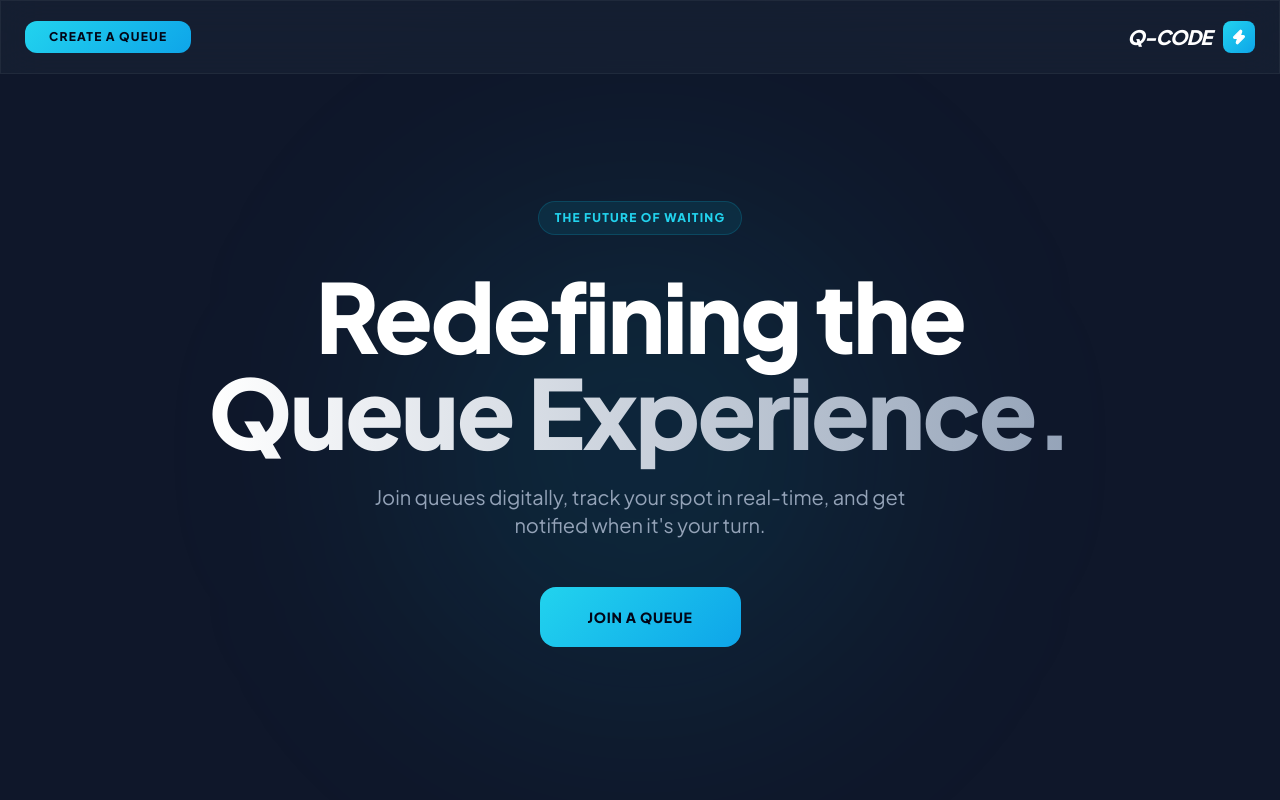
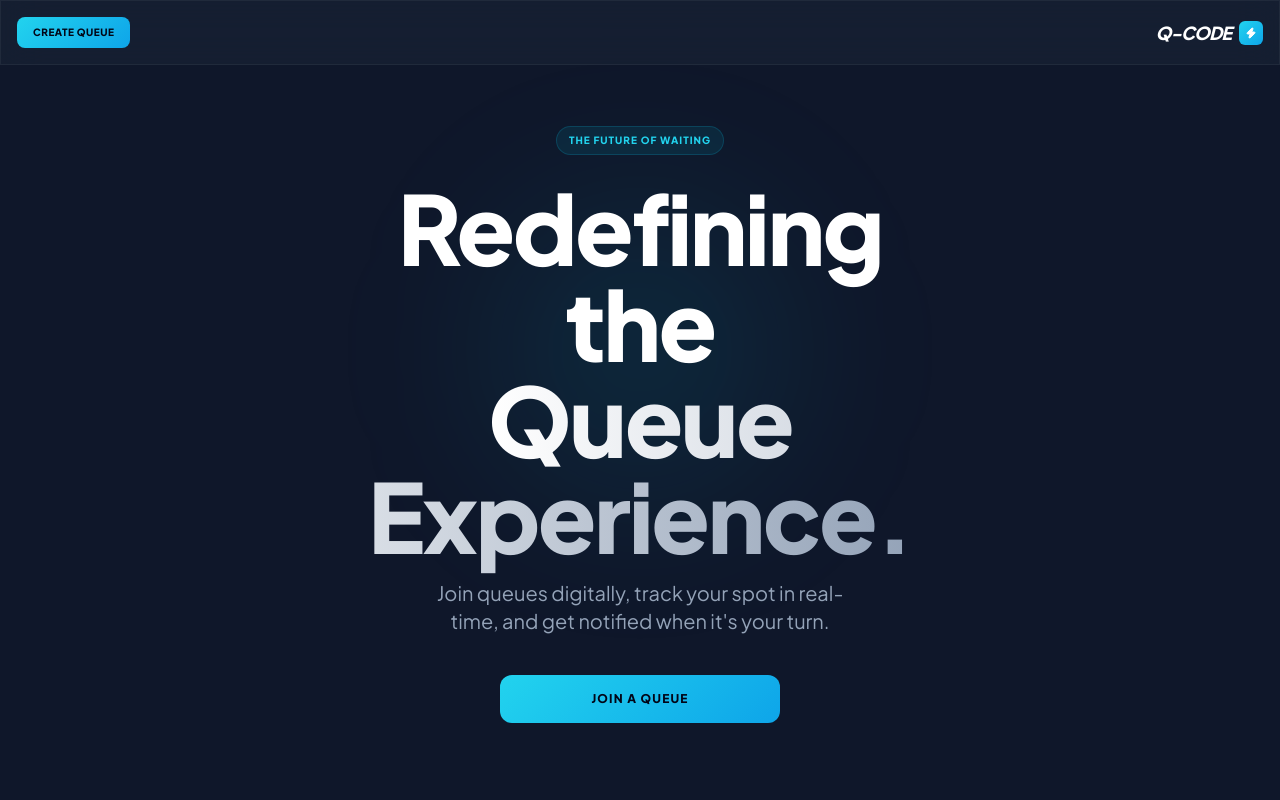
Before and after one commit to aremuelerepa-netizen/Q-code, a Flask app: page / in a window 1280 px wide. Run offline with Flask 3, Linux system fonts and the light colour scheme; some libraries are stand-ins or nearby versions.

Commit message:
Update index.html

```diff
--- a/Queue Code/templates/index.html
+++ b/Queue Code/templates/index.html
@@ -2,95 +2,102 @@
 <html lang="en">
 <head>
     <meta charset="UTF-8">
-    <meta name="viewport" content="width=device-width, initial-scale=1.0">
+    <meta name="viewport" content="width=device-width, initial-scale=1.0, maximum-scale=1.0, user-scalable=no">
     <title>Q-CODE | Premium Queue Management</title>
     <script src="https://cdn.tailwindcss.com"></script>
     <script src="https://unpkg.com/lucide@latest"></script>
     <link href="https://fonts.googleapis.com/css2?family=Plus+Jakarta+Sans:wght@300;400;600;800&display=swap" rel="stylesheet">
     <style>
-        body { font-family: 'Plus Jakarta Sans', sans-serif; background-color: #0f172a; color: white; overflow-x: hidden; }
+        body { font-family: 'Plus Jakarta Sans', sans-serif; background-color: #0f172a; color: white; overflow-x: hidden; width: 100%; }
         .glass { background: rgba(30, 41, 59, 0.45); backdrop-filter: blur(20px); border: 1px solid rgba(255,255,255,0.08); }
         .btn-cyan { background: linear-gradient(135deg, #22d3ee 0%, #0ea5e9 100%); transition: all 0.4s cubic-bezier(0.4, 0, 0.2, 1); }
-        .btn-cyan:hover { box-shadow: 0 0 30px rgba(34, 211, 238, 0.4); transform: translateY(-2px); }
         .text-gradient { background: linear-gradient(to right, #fff, #94a3b8); -webkit-background-clip: text; -webkit-text-fill-color: transparent; }
         @keyframes fadeIn { from { opacity: 0; transform: translateY(10px); } to { opacity: 1; transform: translateY(0); } }
         .animate-fade { animation: fadeIn 0.8s ease-out forwards; }
+        /* Prevent horizontal scroll on mobile */
+        html, body { position: relative; overflow-x: hidden; }
     </style>
 </head>
 <body class="min-h-screen bg-[#0f172a]">
 
-    <div id="notifyModal" class="fixed inset-0 z-[200] flex items-center justify-center bg-slate-950/80 backdrop-blur-sm hidden">
-        <div class="glass p-8 rounded-[24px] max-w-sm w-full text-center border-white/10">
+    <div id="notifyModal" class="fixed inset-0 z-[200] flex items-center justify-center bg-slate-950/80 backdrop-blur-sm hidden p-4">
+        <div class="glass p-6 rounded-[24px] w-full max-w-xs text-center border-white/10">
             <div id="notifyIcon" class="mb-4 flex justify-center text-cyan-400"></div>
-            <h3 id="notifyTitle" class="text-xl font-bold mb-2">Notification</h3>
-            <p id="notifyMsg" class="text-slate-400 text-sm mb-6"></p>
-            <button onclick="closeNotify()" class="w-full py-3 btn-cyan text-slate-950 font-bold rounded-xl uppercase text-xs tracking-widest">Acknowledge</button>
+            <h3 id="notifyTitle" class="text-lg font-bold mb-2">Notification</h3>
+            <p id="notifyMsg" class="text-slate-400 text-xs mb-6 px-2"></p>
+            <button onclick="closeNotify()" class="w-full py-3 btn-cyan text-slate-950 font-bold rounded-xl uppercase text-[10px] tracking-widest">Acknowledge</button>
         </div>
     </div>
 
-    <nav class="fixed top-0 w-full z-50 px-6 py-5 flex items-center justify-between glass border-b border-white/5">
-        <div class="flex items-center gap-8">
-            <a href="/login" class="btn-cyan px-6 py-2 rounded-xl text-slate-950 font-bold text-xs uppercase tracking-widest">Create a Queue</a>
-        </div>
-        <div class="flex items-center gap-3">
-            <span class="text-xl font-black tracking-tighter uppercase italic">Q-CODE</span>
-            <div class="w-8 h-8 btn-cyan rounded-lg flex items-center justify-center">
-                <i data-lucide="zap" class="w-4 h-4 text-white fill-current"></i>
+    <nav class="fixed top-0 w-full z-50 px-4 py-4 flex items-center justify-between glass border-b border-white/5">
+        <a href="/login" class="btn-cyan px-4 py-2 rounded-lg text-slate-950 font-bold text-[10px] uppercase tracking-wider">Create Queue</a>
+        <div class="flex items-center gap-2">
+            <span class="text-lg font-black tracking-tighter uppercase italic">Q-CODE</span>
+            <div class="w-6 h-6 btn-cyan rounded-md flex items-center justify-center">
+                <i data-lucide="zap" class="w-3 h-3 text-white fill-current"></i>
             </div>
         </div>
     </nav>
 
-    <main class="relative pt-32 pb-20 px-6 flex flex-col items-center justify-center text-center min-h-screen">
-        <div class="absolute top-1/4 left-1/2 -translate-x-1/2 w-[500px] h-[500px] bg-cyan-500/10 blur-[120px] rounded-full -z-10"></div>
-        <div class="animate-fade flex flex-col items-center justify-center text-center">
-            <span class="px-4 py-2 rounded-full bg-cyan-500/10 border border-cyan-500/20 text-cyan-400 text-xs font-bold uppercase tracking-widest mb-8 inline-block mx-auto">The Future of Waiting</span>
-            <h1 class="text-6xl md:text-8xl font-black tracking-tight mb-6 text-center">Redefining the <br><span class="text-gradient">Queue Experience.</span></h1>
-            <p class="max-w-xl mx-auto text-slate-400 text-lg md:text-xl leading-relaxed mb-12 text-center">Join queues digitally, track your spot in real-time, and get notified when it's your turn.</p>
-            <div class="flex justify-center">
-                <button onclick="openModal('join')" class="btn-cyan px-12 py-5 rounded-2xl text-slate-950 font-extrabold text-sm uppercase tracking-wider">Join a Queue</button>
-            </div>
+    <main class="relative pt-24 pb-12 px-4 flex flex-col items-center justify-center text-center min-h-screen">
+        <div class="absolute top-1/4 left-1/2 -translate-x-1/2 w-[300px] h-[300px] bg-cyan-500/10 blur-[80px] rounded-full -z-10"></div>
+
+        <div class="animate-fade flex flex-col items-center w-full max-w-md">
+            <span class="px-3 py-1.5 rounded-full bg-cyan-500/10 border border-cyan-500/20 text-cyan-400 text-[10px] font-bold uppercase tracking-widest mb-6 inline-block">The Future of Waiting</span>
+
+            <h1 class="text-4xl md:text-8xl font-black tracking-tight mb-4 leading-[1.1]">
+                Redefining the <br><span class="text-gradient">Queue Experience.</span>
+            </h1>
+
+            <p class="text-slate-400 text-sm md:text-xl leading-relaxed mb-10 px-2">
+                Join queues digitally, track your spot in real-time, and get notified when it's your turn.
+            </p>
+
+            <button onclick="openModal('join')" class="btn-cyan w-full max-w-[280px] py-4 rounded-xl text-slate-950 font-extrabold text-xs uppercase tracking-widest">
+                Join a Queue
+            </button>
         </div>
     </main>
 
-    <div id="authModal" class="fixed inset-0 bg-slate-950/90 backdrop-blur-xl hidden flex items-center justify-center p-6 z-[100]">
-        <div class="glass w-full max-w-[440px] rounded-[32px] p-10 relative border-white/10 shadow-2xl">
-            <button onclick="closeModal()" class="absolute top-6 right-6 text-slate-500 hover:text-white transition"><i data-lucide="x"></i></button>
+    <div id="authModal" class="fixed inset-0 bg-slate-950/95 backdrop-blur-xl hidden flex items-center justify-center p-4 z-[100]">
+        <div class="glass w-full max-w-[380px] rounded-[28px] p-6 relative border-white/10 shadow-2xl">
+            <button onclick="closeModal()" class="absolute top-4 right-4 text-slate-500"><i data-lucide="x" class="w-5 h-5"></i></button>
 
-            <div id="emailSection" class="space-y-8">
+            <div id="emailSection" class="space-y-6 pt-4">
                 <div class="text-center">
-                    <h3 class="text-2xl font-black mb-2">Verification</h3>
-                    <p class="text-slate-400 text-sm">Verify your email to get your unique login code.</p>
+                    <h3 class="text-xl font-black mb-1">Verification</h3>
+                    <p class="text-slate-400 text-xs">Enter your email to get a login code.</p>
                 </div>
-                <div class="space-y-4">
-                    <div class="group"><label class="text-[10px] font-bold text-slate-500 uppercase tracking-widest ml-1">Official Email</label><input type="email" id="userEmail" class="w-full bg-slate-900/50 border border-white/5 p-4 rounded-2xl focus:border-cyan-400 focus:bg-slate-900 outline-none transition-all" placeholder="name@email.com"></div>
-                    <button onclick="requestOTP()" id="otpBtn" class="w-full py-5 btn-cyan text-slate-950 font-black rounded-2xl uppercase tracking-widest text-xs">Send Verification Code</button>
-                    <button onclick="toggleMode('login')" class="w-full text-slate-500 text-xs font-bold hover:text-cyan-400 transition">Already have a Q-CODE? Login</button>
+                <div class="space-y-3">
+                    <input type="email" id="userEmail" class="w-full bg-slate-900/50 border border-white/10 p-4 rounded-xl focus:border-cyan-400 outline-none text-sm" placeholder="name@email.com">
+                    <button onclick="requestOTP()" id="otpBtn" class="w-full py-4 btn-cyan text-slate-950 font-black rounded-xl uppercase tracking-widest text-[10px]">Send Code</button>
+                    <button onclick="toggleMode('login')" class="w-full text-slate-500 text-[10px] font-bold uppercase tracking-tighter">Already have a Q-CODE? Login</button>
                 </div>
             </div>
 
-            <div id="codeSection" class="hidden space-y-8">
+            <div id="codeSection" class="hidden space-y-6 pt-4">
                 <div class="text-center">
-                    <h3 class="text-2xl font-black mb-2">Welcome Back</h3>
-                    <p class="text-slate-400 text-sm">Enter your private Q-CODE to enter.</p>
+                    <h3 class="text-xl font-black mb-1">Welcome Back</h3>
+                    <p class="text-slate-400 text-xs">Enter your private Q-CODE.</p>
                 </div>
-                <div class="space-y-4">
-                    <input type="text" id="loginCodeInput" class="w-full bg-slate-900/50 border border-white/5 p-5 rounded-2xl focus:border-cyan-400 outline-none text-center text-2xl font-mono tracking-[0.3em] uppercase" placeholder="QC-XXXX">
-                    <button onclick="loginWithCode()" class="w-full py-5 btn-cyan text-slate-950 font-black rounded-2xl uppercase tracking-widest text-xs">Enter Dashboard</button>
-                    <button onclick="toggleMode('join')" class="w-full text-slate-500 text-xs font-bold hover:text-cyan-400 transition">Need to verify email instead?</button>
+                <div class="space-y-3">
+                    <input type="text" id="loginCodeInput" class="w-full bg-slate-900/50 border border-white/10 p-4 rounded-xl focus:border-cyan-400 outline-none text-center text-xl font-mono uppercase" placeholder="QC-XXXX">
+                    <button onclick="loginWithCode()" class="w-full py-4 btn-cyan text-slate-950 font-black rounded-xl uppercase tracking-widest text-[10px]">Enter Dashboard</button>
+                    <button onclick="toggleMode('join')" class="w-full text-slate-500 text-[10px] font-bold uppercase tracking-tighter">Need to verify email instead?</button>
                 </div>
             </div>
 
-            <div id="verifySection" class="hidden space-y-8 text-center">
-                <div class="text-center"><h3 class="text-2xl font-black mb-2">Check Email</h3><p class="text-slate-400 text-sm">We sent a 6-digit code to your inbox.</p></div>
-                <input type="text" maxlength="6" id="otpValue" class="w-full bg-slate-900/50 border border-white/5 p-5 rounded-2xl text-center text-4xl font-black tracking-[0.5em]" placeholder="000000">
-                <button onclick="verifyOTP()" class="w-full py-5 btn-cyan text-slate-950 font-black rounded-2xl uppercase tracking-widest text-xs">Complete Verification</button>
+            <div id="verifySection" class="hidden space-y-6 pt-4 text-center">
+                <h3 class="text-xl font-black">Check Email</h3>
+                <input type="text" maxlength="6" id="otpValue" class="w-full bg-slate-900/50 border border-white/10 p-4 rounded-xl text-center text-3xl font-black tracking-widest" placeholder="000000">
+                <button onclick="verifyOTP()" class="w-full py-4 btn-cyan text-slate-950 font-black rounded-xl uppercase tracking-widest text-[10px]">Verify</button>
             </div>
 
-            <div id="successSection" class="hidden space-y-8 text-center animate-fade">
-                <div class="w-20 h-20 bg-cyan-400/10 text-cyan-400 rounded-full flex items-center justify-center mx-auto border border-cyan-400/20"><i data-lucide="shield-check" class="w-10 h-10"></i></div>
-                <div><h3 class="text-2xl font-black mb-2 text-center">Account Secured</h3><p class="text-slate-400 text-sm text-center">Use this code to login instantly next time.</p></div>
-                <div id="finalLoginCode" class="p-6 bg-slate-900 border border-cyan-500/30 rounded-2xl text-3xl font-mono font-black text-cyan-400 tracking-wider">---</div>
-                <button onclick="window.location.href='/status'" class="w-full py-5 btn-cyan text-slate-950 font-black rounded-2xl uppercase tracking-widest text-xs">Access Queue Status</button>
+            <div id="successSection" class="hidden space-y-6 text-center pt-4 animate-fade">
+                <div class="w-16 h-16 bg-cyan-400/10 text-cyan-400 rounded-full flex items-center justify-center mx-auto border border-cyan-400/20"><i data-lucide="shield-check" class="w-8 h-8"></i></div>
+                <h3 class="text-xl font-black">Account Secured</h3>
+                <div id="finalLoginCode" class="p-4 bg-slate-900 border border-cyan-500/30 rounded-xl text-2xl font-mono font-black text-cyan-400">---</div>
+                <button onclick="window.location.href='/status'" class="w-full py-4 btn-cyan text-slate-950 font-black rounded-xl uppercase tracking-widest text-[10px]">Access Status</button>
             </div>
         </div>
     </div>
@@ -100,14 +107,13 @@
 
         function showNotify(title, msg, icon = 'info') {
             const modal = document.getElementById('notifyModal');
-            const iconDiv = document.getElementById('notifyIcon');
             document.getElementById('notifyTitle').innerText = title;
             document.getElementById('notifyMsg').innerText = msg;
-
+            const iconDiv = document.getElementById('notifyIcon');
             const iconMap = {
-                'success': '<i data-lucide="check-circle" class="w-12 h-12 text-cyan-400"></i>',
-                'error': '<i data-lucide="alert-circle" class="w-12 h-12 text-red-400"></i>',
-                'info': '<i data-lucide="info" class="w-12 h-12 text-blue-400"></i>'
+                'success': '<i data-lucide="check-circle" class="w-10 h-10 text-cyan-400"></i>',
+                'error': '<i data-lucide="alert-circle" class="w-10 h-10 text-red-400"></i>',
+                'info': '<i data-lucide="info" class="w-10 h-10 text-blue-400"></i>'
             };
             iconDiv.innerHTML = iconMap[icon] || iconMap.info;
             lucide.createIcons();
@@ -127,13 +133,9 @@
 
         async function requestOTP() {
             const email = document.getElementById('userEmail').value;
-            if(!email) return showNotify("Entry Required", "Please enter your email to proceed.", "info");
-
+            if(!email) return showNotify("Required", "Enter email.", "info");
             const btn = document.getElementById('otpBtn');
-            const originalText = btn.innerText;
-            btn.innerText = "VERIFYING...";
-            btn.disabled = true;
-
+            btn.innerText = "SENDING..."; btn.disabled = true;
             try {
                 const res = await fetch('/api/auth/request-email-otp', {
                     method: 'POST',
@@ -144,16 +146,10 @@
                     document.getElementById('emailSection').classList.add('hidden');
                     document.getElementById('verifySection').classList.remove('hidden');
                 } else {
-                    const data = await res.json();
-                    showNotify("Verification Failed", data.message, "error");
-                    btn.innerText = originalText;
-                    btn.disabled = false;
+                    const d = await res.json(); showNotify("Failed", d.message, "error");
+                    btn.innerText = "SEND CODE"; btn.disabled = false;
                 }
-            } catch (e) {
-                showNotify("Server Error", "Could not connect to the server.", "error");
-                btn.innerText = originalText;
-                btn.disabled = false;
-            }
+            } catch (e) { showNotify("Error", "Server unreachable.", "error"); btn.innerText = "SEND CODE"; btn.disabled = false; }
         }
 
         async function verifyOTP() {
@@ -169,15 +165,13 @@
                     document.getElementById('verifySection').classList.add('hidden');
                     document.getElementById('successSection').classList.remove('hidden');
                     document.getElementById('finalLoginCode').innerText = data.login_code;
-                } else {
-                    showNotify("Invalid Code", "The OTP entered is incorrect.", "error");
-                }
-            } catch(e) { showNotify("Error", "OTP verification failed.", "error"); }
+                } else { showNotify("Invalid", "Incorrect code.", "error"); }
+            } catch(e) { showNotify("Error", "Verification failed.", "error"); }
         }
 
         async function loginWithCode() {
             const code = document.getElementById('loginCodeInput').value;
-            if(!code) return showNotify("Code Required", "Please enter your Q-CODE.", "info");
+            if(!code) return showNotify("Required", "Enter Q-CODE.", "info");
             try {
                 const res = await fetch('/api/auth/login-with-code', {
                     method: 'POST',
@@ -185,8 +179,8 @@
                     body: JSON.stringify({ login_code: code })
                 });
                 if(res.ok) { window.location.href = '/status'; }
-                else { showNotify("Access Denied", "That Q-CODE is invalid.", "error"); }
-            } catch(e) { showNotify("Server Error", "Login process failed.", "error"); }
+                else { showNotify("Denied", "Invalid Q-CODE.", "error"); }
+            } catch(e) { showNotify("Error", "Login failed.", "error"); }
         }
     </script>
 </body>
```
